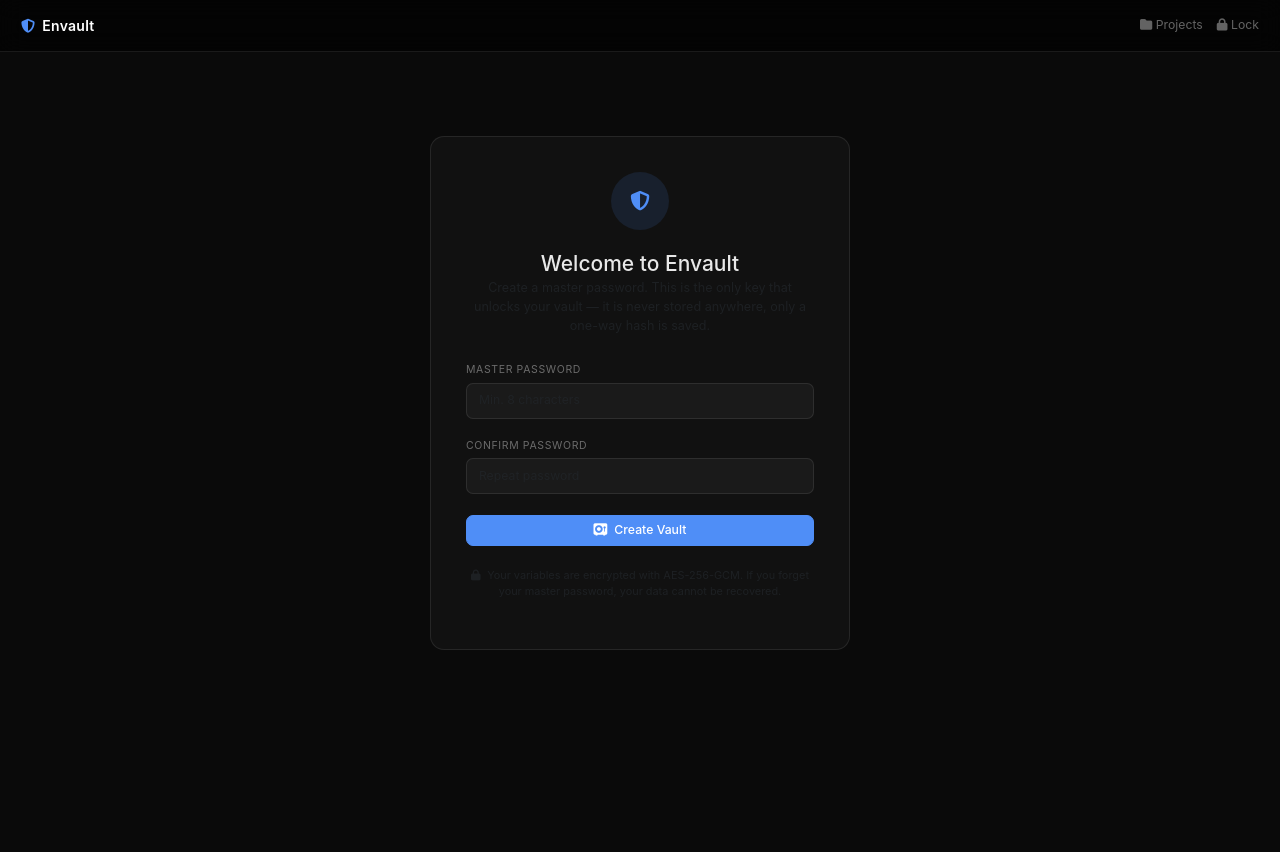
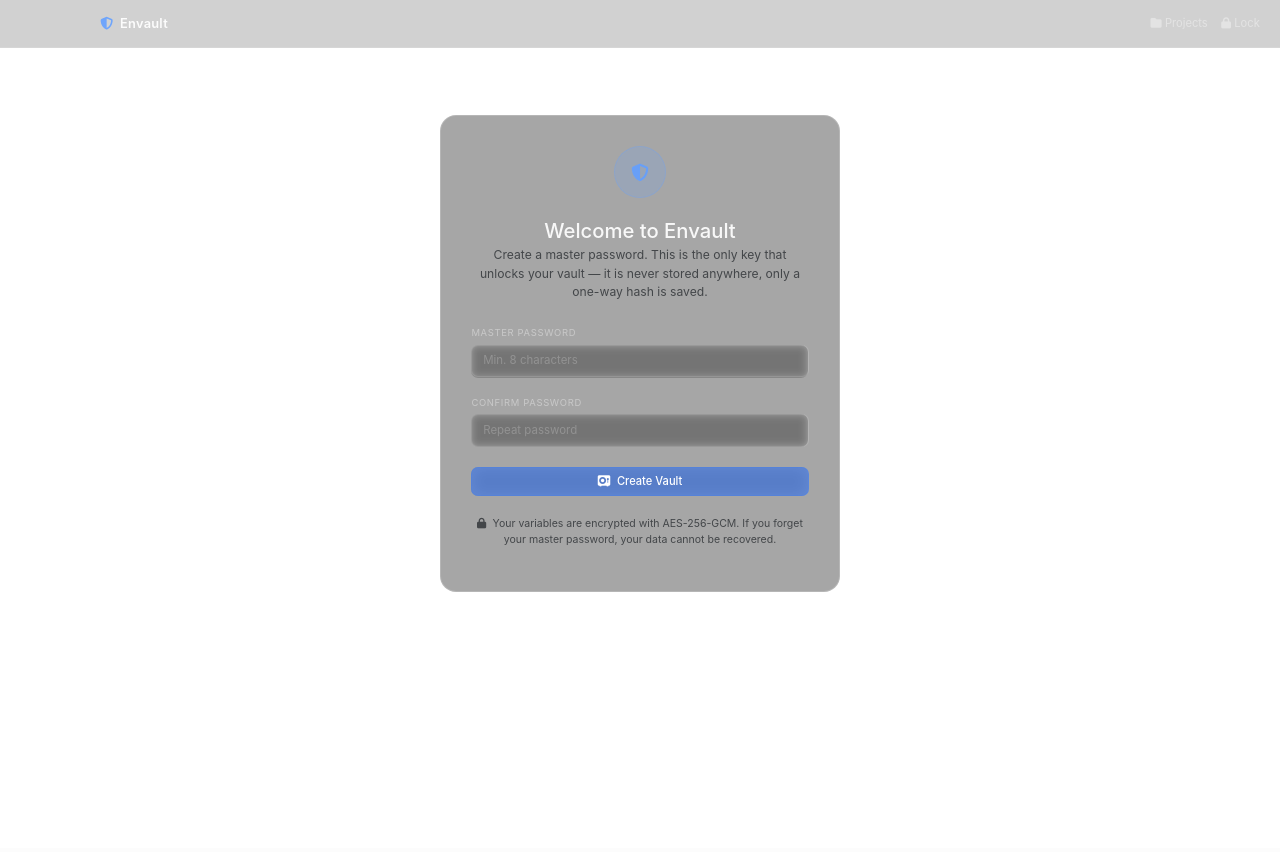
Before and after one commit to Anuvrat14/envault, a Flask app: page /setup in a window 1280 px wide. After the commit the page ends 592 px from the top, so only its background shows below. Run offline with Flask 3, Linux system fonts and the light colour scheme; the visitor is signed in with stand-in values (Sample User, id 1).

Commit message:
Transparent glass UI + frameless Electron window
- Full backdrop-filter blur on all panels, navbar, modals
- Electron: transparent=true, vibrancy=under-window, hiddenInset
- Traffic lights preserved at x:16 y:16
- All solid backgrounds replaced with rgba glass layers

Co-Authored-By: Claude Sonnet 4.6 <noreply@anthropic.com>

```diff
--- a/static/css/style.css
+++ b/static/css/style.css
@@ -1,47 +1,59 @@
 /* ============================================================
-   Envault — Global Styles
+   Envault — Transparent Glass UI
    ============================================================ */
 
 *, *::before, *::after { box-sizing: border-box; }
 
 :root {
-    --bg:        #0a0a0a;
-    --bg-card:   #111111;
-    --bg-input:  rgba(255,255,255,.04);
-    --border:    rgba(255,255,255,.09);
-    --border-md: rgba(255,255,255,.15);
-    --text:      #e8e8e8;
-    --muted:     rgba(255,255,255,.38);
-    --primary:   #4f8ef7;
-    --danger:    #e74c3c;
+    --glass:        rgba(255, 255, 255, 0.06);
+    --glass-hover:  rgba(255, 255, 255, 0.10);
+    --glass-strong: rgba(255, 255, 255, 0.12);
+    --border:       rgba(255, 255, 255, 0.10);
+    --border-md:    rgba(255, 255, 255, 0.18);
+    --text:         rgba(255, 255, 255, 0.92);
+    --muted:        rgba(255, 255, 255, 0.38);
+    --primary:      rgba(100, 160, 255, 0.90);
+    --primary-glow: rgba(100, 160, 255, 0.18);
+    --danger:       rgba(231, 76, 60, 0.85);
+    --blur:         blur(24px) saturate(180%);
+    --blur-md:      blur(16px) saturate(160%);
+    --radius:       12px;
+    --radius-sm:    7px;
 }
 
 html, body {
     height: 100%;
     margin: 0;
-    background: var(--bg);
+    background: transparent;
     color: var(--text);
-    font-family: -apple-system, BlinkMacSystemFont, 'Segoe UI', sans-serif;
-    font-size: 14px;
+    font-family: -apple-system, BlinkMacSystemFont, 'SF Pro Text', 'Segoe UI', sans-serif;
+    font-size: 13.5px;
+    -webkit-font-smoothing: antialiased;
 }
 
-/* ── Navbar ─────────────────────────────────────────────── */
+/* ── Drag region for frameless window ──────────────────── */
 .navbar {
-    background: rgba(0,0,0,.6);
-    backdrop-filter: blur(12px);
+    -webkit-app-region: drag;
+    background: rgba(0, 0, 0, 0.18);
+    backdrop-filter: var(--blur);
+    -webkit-backdrop-filter: var(--blur);
     border-bottom: 1px solid var(--border);
-    padding: .75rem 0;
+    padding: .7rem 0;
     position: sticky;
     top: 0;
     z-index: 100;
 }
 
+/* Buttons inside navbar must be non-draggable */
+.navbar a, .navbar button { -webkit-app-region: no-drag; }
+
 .navbar-brand {
-    color: #fff !important;
+    color: var(--text) !important;
     font-weight: 600;
-    font-size: 1rem;
+    font-size: .95rem;
     text-decoration: none;
     letter-spacing: .02em;
+    padding-left: 80px; /* clear traffic lights */
 }
 
 .navbar-brand i { color: var(--primary); }
@@ -49,28 +61,31 @@ html, body {
 .nav-link {
     color: var(--muted) !important;
     text-decoration: none;
-    font-size: .875rem;
+    font-size: .825rem;
     transition: color .15s;
 }
-.nav-link:hover, .nav-link.active { color: #fff !important; }
-.nav-link.lock-link:hover         { color: var(--danger) !important; }
+.nav-link:hover, .nav-link.active { color: var(--text) !important; }
+.nav-link.lock-link:hover          { color: var(--danger) !important; }
 
 /* ── Main content ───────────────────────────────────────── */
-.main-content { min-height: calc(100vh - 56px); }
+.main-content { min-height: calc(100vh - 50px); }
 
 .flash-container {
     position: fixed;
-    top: 70px;
-    right: 1.5rem;
+    top: 64px;
+    right: 1.25rem;
     z-index: 200;
-    max-width: 380px;
+    max-width: 360px;
 }
 
 .flash-container .alert {
-    background: #1a1a1a;
+    background: rgba(0, 0, 0, 0.55);
+    backdrop-filter: var(--blur-md);
+    -webkit-backdrop-filter: var(--blur-md);
     border: 1px solid var(--border-md);
     color: var(--text);
-    font-size: .875rem;
+    font-size: .825rem;
+    border-radius: var(--radius-sm);
 }
 
 /* ── Auth pages ─────────────────────────────────────────── */
@@ -78,146 +93,180 @@ html, body {
     display: flex;
     align-items: flex-start;
     justify-content: center;
-    padding-top: 6rem;
+    padding-top: 5rem;
     min-height: 100vh;
 }
 
 .auth-card {
     width: 100%;
-    max-width: 420px;
-    background: #111;
-    border: 1px solid var(--border);
-    border-radius: 14px;
-    padding: 2.5rem;
+    max-width: 400px;
+    background: rgba(0, 0, 0, 0.35);
+    backdrop-filter: var(--blur);
+    -webkit-backdrop-filter: var(--blur);
+    border: 1px solid var(--border-md);
+    border-radius: 16px;
+    padding: 2.25rem;
 }
 
 .auth-icon {
-    width: 58px;
-    height: 58px;
-    background: rgba(79,142,247,.12);
+    width: 52px;
+    height: 52px;
+    background: var(--primary-glow);
+    border: 1px solid rgba(100, 160, 255, 0.25);
     border-radius: 50%;
     display: flex;
     align-items: center;
     justify-content: center;
     margin: 0 auto;
-    font-size: 1.4rem;
+    font-size: 1.3rem;
     color: var(--primary);
 }
 
 /* ── Form controls ──────────────────────────────────────── */
 .form-label {
-    font-size: .75rem;
+    font-size: .7rem;
     text-transform: uppercase;
-    letter-spacing: .06em;
+    letter-spacing: .07em;
     color: var(--muted);
-    margin-bottom: .35rem;
+    margin-bottom: .3rem;
 }
 
-.vault-input, .form-control, .form-select {
-    background: var(--bg-input) !important;
+.vault-input,
+.form-control,
+.form-select {
+    background: rgba(255, 255, 255, 0.05) !important;
     border: 1px solid var(--border) !important;
     color: var(--text) !important;
-    border-radius: 7px !important;
-    font-size: .875rem;
-    padding: .55rem .85rem;
-    transition: border-color .15s;
+    border-radius: var(--radius-sm) !important;
+    font-size: .85rem;
+    padding: .5rem .8rem;
+    transition: border-color .15s, background .15s;
+    backdrop-filter: blur(4px);
+    -webkit-backdrop-filter: blur(4px);
 }
 
-.vault-input:focus, .form-control:focus, .form-select:focus {
-    border-color: var(--border-md) !important;
-    box-shadow: 0 0 0 3px rgba(79,142,247,.12) !important;
+.vault-input:focus,
+.form-control:focus,
+.form-select:focus {
+    background: rgba(255, 255, 255, 0.08) !important;
+    border-color: rgba(100, 160, 255, 0.45) !important;
+    box-shadow: 0 0 0 3px rgba(100, 160, 255, 0.10) !important;
     outline: none;
 }
+
+.vault-input::placeholder,
+.form-control::placeholder { color: rgba(255,255,255,.22) !important; }
 
 .form-select option { background: #1a1a1a; color: var(--text); }
 
 .hint {
-    font-size: .75rem;
+    font-size: .72rem;
     color: var(--muted);
     margin-top: .3rem;
 }
 
-.font-mono { font-family: 'Courier New', monospace; }
+.font-mono { font-family: 'SF Mono', 'Courier New', monospace; }
 
 /* ── Buttons ────────────────────────────────────────────── */
 .btn-primary {
-    background: var(--primary);
-    border-color: var(--primary);
+    background: rgba(79, 130, 230, 0.75);
+    border-color: rgba(79, 130, 230, 0.5);
     color: #fff;
-    border-radius: 7px;
-    font-size: .875rem;
+    border-radius: var(--radius-sm);
+    font-size: .825rem;
     font-weight: 500;
+    backdrop-filter: blur(8px);
+    -webkit-backdrop-filter: blur(8px);
+    transition: background .15s, border-color .15s;
 }
-.btn-primary:hover { background: #3a7ae0; border-color: #3a7ae0; color: #fff; }
+.btn-primary:hover {
+    background: rgba(79, 130, 230, 0.90);
+    border-color: rgba(79, 130, 230, 0.70);
+    color: #fff;
+}
 
 .btn-outline-light {
+    border-color: var(--border);
+    color: var(--muted);
+    border-radius: var(--radius-sm);
+    font-size: .825rem;
+    background: transparent;
+    transition: all .15s;
+}
+.btn-outline-light:hover {
+    background: var(--glass-hover);
+    color: var(--text);
     border-color: var(--border-md);
-    color: var(--muted);
-    border-radius: 7px;
-    font-size: .875rem;
 }
-.btn-outline-light:hover { background: rgba(255,255,255,.06); color: #fff; border-color: var(--border-md); }
 
 .btn-outline-secondary {
     border-color: var(--border);
     color: var(--muted);
-    border-radius: 7px;
-    font-size: .875rem;
+    border-radius: var(--radius-sm);
+    font-size: .825rem;
+    background: transparent;
 }
-.btn-outline-secondary:hover { background: rgba(255,255,255,.04); color: #fff; }
+.btn-outline-secondary:hover {
+    background: var(--glass);
+    color: var(--text);
+    border-color: var(--border);
+}
 
 .btn-outline-danger {
-    border-color: rgba(231,76,60,.4);
-    color: #e74c3c;
-    border-radius: 7px;
-    font-size: .875rem;
+    border-color: rgba(231, 76, 60, 0.35);
+    color: rgba(231, 76, 60, 0.8);
+    border-radius: var(--radius-sm);
+    font-size: .825rem;
+    background: transparent;
 }
-.btn-outline-danger:hover { background: rgba(231,76,60,.12); color: #e74c3c; border-color: rgba(231,76,60,.5); }
+.btn-outline-danger:hover {
+    background: rgba(231, 76, 60, 0.10);
+    color: var(--danger);
+    border-color: rgba(231, 76, 60, 0.5);
+}
 
 .btn-icon {
-    background: transparent;
+    background: var(--glass);
     border: 1px solid var(--border);
     color: var(--muted);
-    border-radius: 7px;
-    width: 34px;
-    height: 34px;
+    border-radius: var(--radius-sm);
+    width: 32px;
+    height: 32px;
     display: flex;
     align-items: center;
     justify-content: center;
     padding: 0;
     transition: all .15s;
 }
-.btn-icon:hover { background: rgba(255,255,255,.06); color: #fff; }
+.btn-icon:hover { background: var(--glass-hover); color: var(--text); }
 
 .btn-xs {
-    padding: .2rem .55rem;
-    font-size: .75rem;
+    padding: .18rem .5rem;
+    font-size: .72rem;
     border-radius: 5px;
 }
 
 /* ── Project cards ──────────────────────────────────────── */
 .project-card {
-    background: var(--bg-card);
+    background: var(--glass);
+    backdrop-filter: var(--blur-md);
+    -webkit-backdrop-filter: var(--blur-md);
     border: 1px solid var(--border);
-    border-radius: 10px;
+    border-radius: var(--radius);
     overflow: hidden;
-    transition: border-color .2s, transform .2s;
-    cursor: default;
+    transition: border-color .2s, background .2s, transform .2s;
 }
 .project-card:hover {
+    background: var(--glass-hover);
     border-color: var(--border-md);
     transform: translateY(-2px);
 }
 
-.project-card-accent {
-    height: 3px;
-    width: 100%;
-}
-
-.project-card-body { padding: 1rem 1.1rem; }
+.project-card-accent { height: 2px; width: 100%; opacity: .7; }
+.project-card-body   { padding: .9rem 1rem; }
 
 .project-name {
-    font-size: .9rem;
+    font-size: .875rem;
     font-weight: 600;
     white-space: nowrap;
     overflow: hidden;
@@ -326,55 +378,96 @@ html, body {
 
 /* ── Danger zone ────────────────────────────────────────── */
 .danger-zone {
-    background: rgba(231,76,60,.04);
-    border: 1px solid rgba(231,76,60,.18);
-    border-radius: 10px;
-    padding: 1.1rem 1.5rem;
+    background: rgba(231, 76, 60, 0.04);
+    border: 1px solid rgba(231, 76, 60, 0.14);
+    border-radius: var(--radius);
+    padding: 1rem 1.4rem;
 }
 
 /* ── Modals ─────────────────────────────────────────────── */
+.modal-backdrop {
+    background: rgba(0, 0, 0, 0.5) !important;
+    backdrop-filter: blur(6px);
+    -webkit-backdrop-filter: blur(6px);
+}
+
 .vault-modal .modal-content {
-    background: #0d0d0d;
+    background: rgba(12, 12, 12, 0.75);
+    backdrop-filter: var(--blur);
+    -webkit-backdrop-filter: var(--blur);
     border: 1px solid var(--border-md);
-    border-radius: 12px;
+    border-radius: 14px;
     color: var(--text);
 }
 .vault-modal .modal-header {
     border-bottom: 1px solid var(--border);
-    padding: 1.1rem 1.5rem;
+    padding: 1rem 1.4rem;
 }
 .vault-modal .modal-footer {
     border-top: 1px solid var(--border);
-    padding: .9rem 1.5rem;
+    padding: .85rem 1.4rem;
 }
-.vault-modal .modal-title { font-size: .95rem; font-weight: 600; }
+.vault-modal .modal-title { font-size: .9rem; font-weight: 600; }
 
 /* ── Drop zone ──────────────────────────────────────────── */
 .drop-zone {
     border: 2px dashed var(--border-md);
     border-radius: 9px;
-    padding: 2.5rem 1rem;
+    padding: 2.25rem 1rem;
     text-align: center;
     color: var(--muted);
     cursor: pointer;
     transition: border-color .15s, background .15s;
 }
 .drop-zone:hover, .drop-zone.drag-over {
-    border-color: var(--primary);
-    background: rgba(79,142,247,.04);
-    color: #fff;
+    border-color: rgba(100, 160, 255, 0.5);
+    background: rgba(100, 160, 255, 0.05);
+    color: var(--text);
 }
 
 /* ── Toast ──────────────────────────────────────────────── */
 .toast {
-    background: #1a1a1a;
+    background: rgba(20, 20, 20, 0.80);
+    backdrop-filter: var(--blur-md);
+    -webkit-backdrop-filter: var(--blur-md);
     border: 1px solid var(--border-md);
     color: var(--text);
-    font-size: .875rem;
-    border-radius: 8px;
+    font-size: .825rem;
+    border-radius: 9px;
 }
 
 /* ── Scrollbar ──────────────────────────────────────────── */
-::-webkit-scrollbar { width: 6px; }
+::-webkit-scrollbar       { width: 5px; }
 ::-webkit-scrollbar-track { background: transparent; }
-::-webkit-scrollbar-thumb { background: rgba(255,255,255,.12); border-radius: 3px; }
+::-webkit-scrollbar-thumb { background: rgba(255,255,255,.10); border-radius: 3px; }
+::-webkit-scrollbar-thumb:hover { background: rgba(255,255,255,.18); }
+
+/* ── Form check ─────────────────────────────────────────── */
+.form-check-input {
+    background-color: rgba(255,255,255,.08) !important;
+    border-color: var(--border-md) !important;
+}
+.form-check-input:checked {
+    background-color: rgba(79, 130, 230, 0.75) !important;
+    border-color: rgba(79, 130, 230, 0.5) !important;
+}
+.form-check-label { color: var(--muted); font-size: .8rem; }
+
+/* ── Alert overrides ────────────────────────────────────── */
+.alert-success {
+    background: rgba(46, 204, 113, 0.12) !important;
+    border-color: rgba(46, 204, 113, 0.25) !important;
+    color: rgba(46, 204, 113, 0.9) !important;
+}
+.alert-danger {
+    background: rgba(231, 76, 60, 0.12) !important;
+    border-color: rgba(231, 76, 60, 0.25) !important;
+    color: rgba(231, 76, 60, 0.9) !important;
+}
+.alert-warning {
+    background: rgba(241, 196, 15, 0.10) !important;
+    border-color: rgba(241, 196, 15, 0.22) !important;
+    color: rgba(241, 196, 15, 0.9) !important;
+}
+.btn-close { filter: invert(1) opacity(.5); }
+.btn-close:hover { filter: invert(1) opacity(.9); }
```
Also changed, not shown: other parts of static/css/style.css (+38 -35 lines), main.js (+8 -2 lines).
